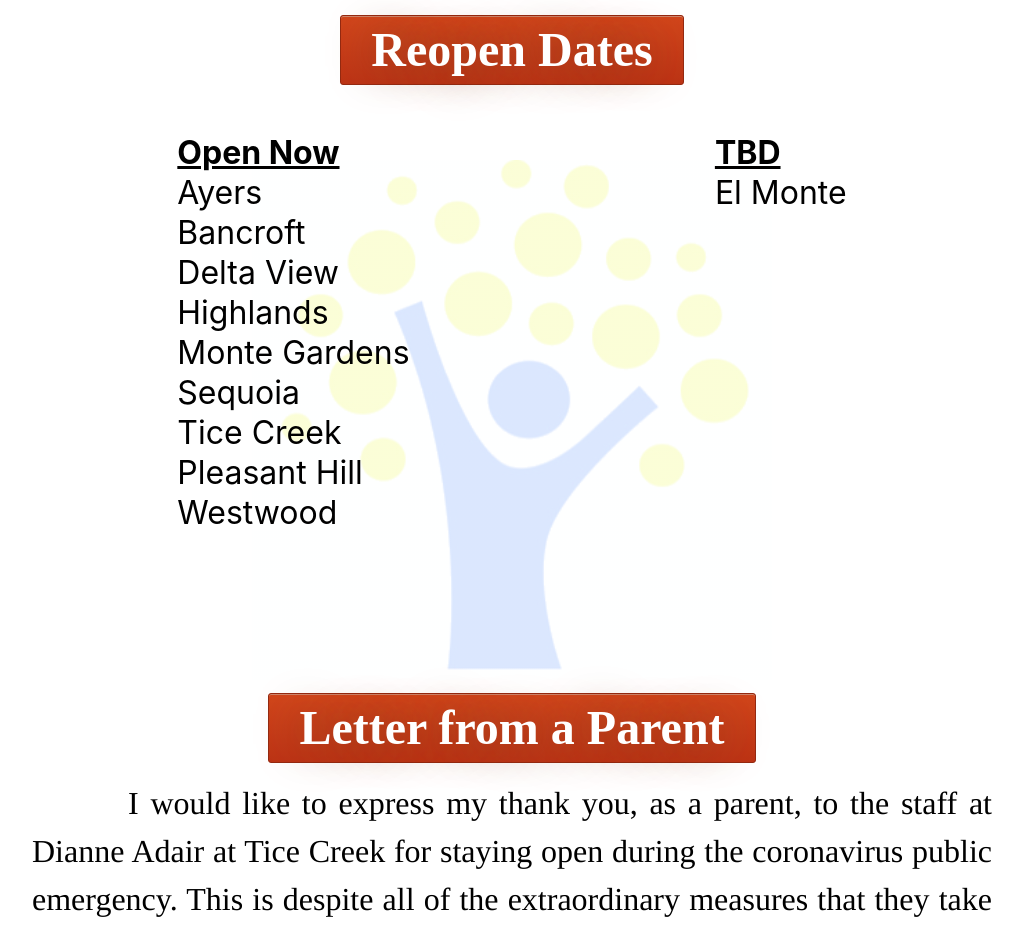
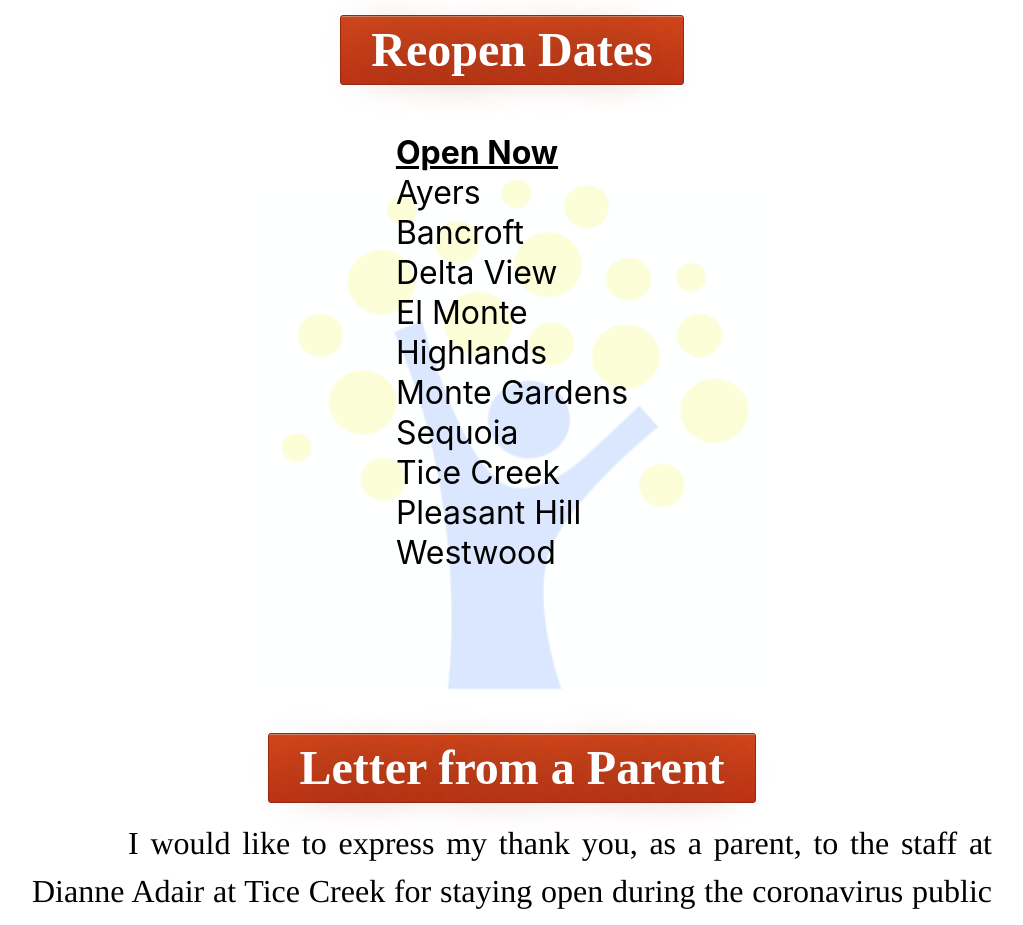
Before and after one commit to rsoghall/da-personal-project, a React (Create React App) app: page /#/Corona in a window 1280 px wide. Shown: the part 1220-2145 px from the top of the page, without its empty margins (128-1151 px from the left). Built offline with nearby package versions, Linux system fonts and the light colour scheme; no server answers.

Commit message:
Corona Update

```diff
--- a/src/views/Corona/Corona.jsx
+++ b/src/views/Corona/Corona.jsx
@@ -32,20 +32,13 @@ export default function Corona() {
                         Ayers<br />
                         Bancroft<br />
                         Delta View<br />
+                        El Monte <br />
                         Highlands<br />
                         Monte Gardens<br />
                         Sequoia<br />
                         Tice Creek<br />
                         Pleasant Hill<br />
                         Westwood
-                    </div>
-                </div>
-                <div>
-                    <h2>
-                        TBD
-                    </h2>
-                    <div>
-                        El Monte
                     </div>
                 </div>
 
```
